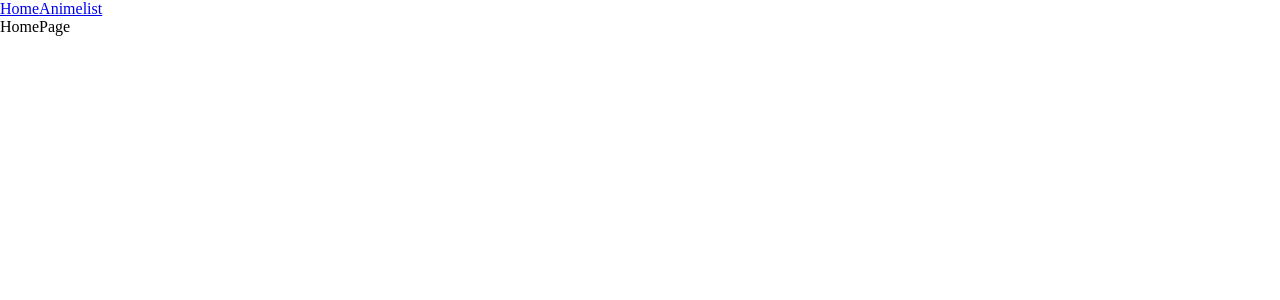
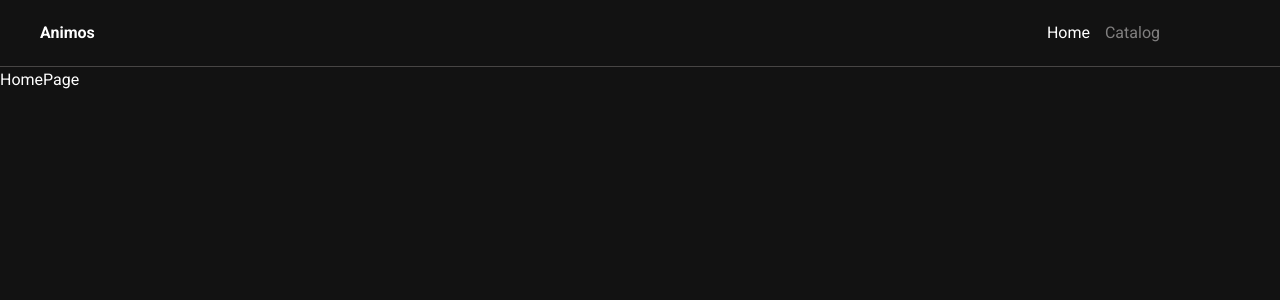
Before and after one commit to kittensgit/anime, a React (Create React App) app: page / in a window 1280 px wide. Shown: the top 300 px of the page. Built offline with nearby package versions, Linux system fonts and the light colour scheme.

Commit message:
Header, Nav, common comp NavActiveLink

```diff
--- a/public/index.html
+++ b/public/index.html
@@ -9,6 +9,12 @@
             name="description"
             content="Web site created using create-react-app"
         />
+        <link rel="preconnect" href="https://fonts.googleapis.com" />
+        <link rel="preconnect" href="https://fonts.gstatic.com" crossorigin />
+        <link
+            href="https://fonts.googleapis.com/css2?family=Roboto:wght@300;400;500;700&display=swap"
+            rel="stylesheet"
+        />
         <title>React App</title>
     </head>
     <body>
--- a/src/App.tsx
+++ b/src/App.tsx
@@ -4,7 +4,7 @@ import Header from './componets/Header/Header';
 
 import {
     AnimeInfoPage,
-    AnimeListPage,
+    CatalogPage,
     HomePage,
     NotFoundPage,
 } from './pages/index';
@@ -15,8 +15,8 @@ const App = () => {
             <Header />
             <Routes>
                 <Route path="/" element={<HomePage />} />
-                <Route path="/animelist" element={<AnimeListPage />} />
-                <Route path="/animelist/:animeId" element={<AnimeInfoPage />} />
+                <Route path="/catalog" element={<CatalogPage />} />
+                <Route path="/catalog/:animeId" element={<AnimeInfoPage />} />
                 <Route path="*" element={<NotFoundPage />} />
             </Routes>
         </div>
--- /dev/null
+++ b/src/componets/Header/Header.module.css
@@ -0,0 +1,10 @@
+.header {
+    background-color: inherit;
+    border-bottom: 1px solid #474544;
+    display: flex;
+}
+
+.header__wrap {
+    display: flex;
+    justify-content: space-between;
+}
--- a/src/componets/Header/Header.tsx
+++ b/src/componets/Header/Header.tsx
@@ -1,10 +1,16 @@
-import { Link } from 'react-router-dom';
+import Nav from '../Nav/Nav';
+
+import styles from './Header.module.css';
 
 const Header = () => {
     return (
-        <div>
-            <Link to={'/'}>Home</Link>
-            <Link to={'/animelist'}>Animelist</Link>
+        <div className={styles.header}>
+            <div className="container">
+                <div className={styles.header__wrap}>
+                    <strong>Animos</strong>
+                    <Nav />
+                </div>
+            </div>
         </div>
     );
 };
--- /dev/null
+++ b/src/componets/common/NavActiveLink/NavActiveLink.module.css
@@ -0,0 +1,3 @@
+.active {
+    color: #fff;
+}
--- /dev/null
+++ b/src/componets/common/NavActiveLink/NavActiveLink.tsx
@@ -0,0 +1,21 @@
+import { FC } from 'react';
+import { Link, useLocation } from 'react-router-dom';
+
+import styles from './NavActiveLink.module.css';
+
+interface NavActiveLinkProps {
+    to: string;
+    children: React.ReactNode;
+}
+
+const NavActiveLink: FC<NavActiveLinkProps> = ({ to, children }) => {
+    const location = useLocation();
+
+    return (
+        <Link className={location.pathname === to ? styles.active : ''} to={to}>
+            {children}
+        </Link>
+    );
+};
+
+export default NavActiveLink;
--- /dev/null
+++ b/src/componets/nav/Nav.module.css
@@ -0,0 +1,13 @@
+.nav__list {
+    display: flex;
+    gap: 15px;
+    color: #807f7f;
+}
+
+.nav__item a {
+    transition: all 0.2s ease-in;
+}
+
+.nav__item a:hover {
+    color: #fff;
+}
--- /dev/null
+++ b/src/componets/nav/Nav.tsx
@@ -0,0 +1,20 @@
+import NavActiveLink from '../common/NavActiveLink/NavActiveLink';
+
+import styles from './Nav.module.css';
+
+const Nav = () => {
+    return (
+        <nav>
+            <ul className={styles.nav__list}>
+                <li className={styles.nav__item}>
+                    <NavActiveLink to="/">Home</NavActiveLink>
+                </li>
+                <li className={styles.nav__item}>
+                    <NavActiveLink to="/catalog">Catalog</NavActiveLink>
+                </li>
+            </ul>
+        </nav>
+    );
+};
+
+export default Nav;
--- a/src/index.css
+++ b/src/index.css
@@ -1,5 +1,115 @@
+/* reset styles */
+html,
+body,
+div,
+h1,
+h2,
+h3,
+h4,
+h5,
+h6,
+p,
+blockquote,
+pre,
+a,
+abbr,
+acronym,
+address,
+big,
+cite,
+code,
+del,
+dfn,
+em,
+img,
+ins,
+kbd,
+q,
+s,
+samp,
+small,
+strike,
+strong,
+sub,
+sup,
+tt,
+var,
+b,
+u,
+i,
+center,
+dl,
+dt,
+dd,
+ol,
+ul,
+li,
+fieldset,
+form,
+label,
+legend,
+table,
+caption,
+tbody,
+tfoot,
+thead,
+tr,
+th,
+td {
+    margin: 0;
+    padding: 0;
+    border: 0;
+}
+
+body {
+    font-family: 'Helvetica Neue', Helvetica, Arial, sans-serif;
+    font-size: 16px;
+    line-height: 1.6;
+    color: #333;
+}
+
+ul,
+ol {
+    list-style: none;
+}
+
+a {
+    text-decoration: none;
+    color: inherit;
+}
+
+hr {
+    display: none;
+}
+
+table {
+    border-collapse: collapse;
+    border-spacing: 0;
+}
+
+a:active,
+a:focus {
+    outline: 0;
+}
+
+/* main styles */
+
 * {
     margin: 0;
     padding: 0;
     box-sizing: border-box;
 }
+
+body {
+    background-color: #121212;
+    color: white;
+    font-family: 'Roboto', sans-serif;
+    font-weight: 400;
+    font-size: 16px;
+}
+
+.container {
+    max-width: 1200px;
+    padding: 20px 40px;
+    width: 100%;
+}
--- a/src/pages/index.ts
+++ b/src/pages/index.ts
@@ -1,6 +1,6 @@
-import AnimeListPage from './AnimeListPage';
+import CatalogPage from './CatalogPage';
 import HomePage from './HomePage';
 import NotFoundPage from './NotFoundPage';
 import AnimeInfoPage from './AnimeInfoPage';
 
-export { AnimeListPage, HomePage, NotFoundPage, AnimeInfoPage };
+export { CatalogPage, HomePage, NotFoundPage, AnimeInfoPage };
```
Also changed, not shown: src/pages/CatalogPage.tsx (renamed from src/pages/AnimeListPage.tsx).
